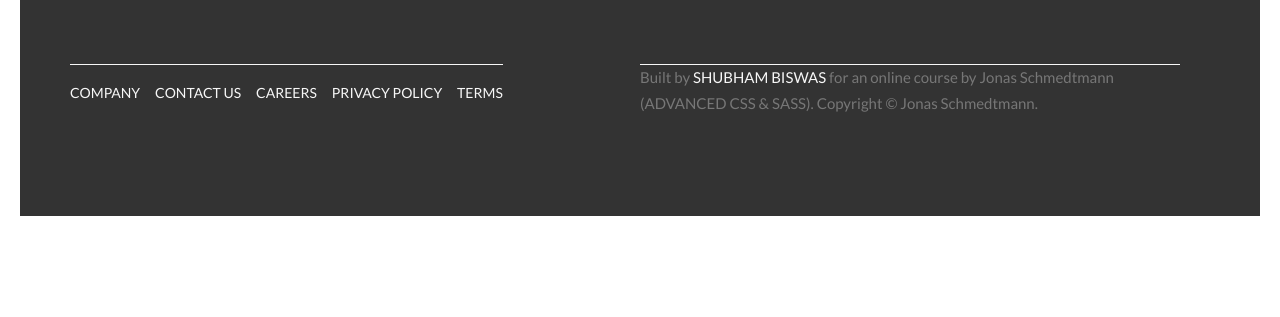
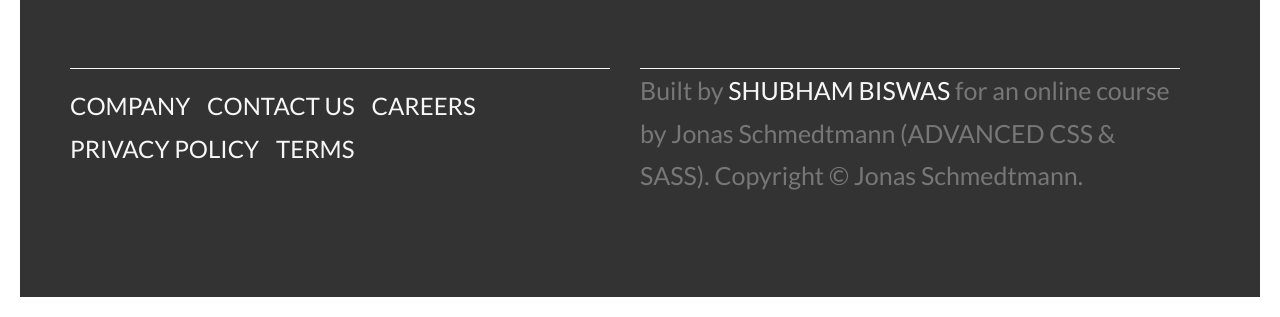
Before and after one commit to CodeWeeD0/natours, a website: page index.html in a window 1280 px wide. Shown: the part 4881-5198 px from the top of the page. Before the commit the page ends 5117 px from the top, so only its background shows below. Drawn offline with Linux system fonts and the light colour scheme.

Commit message:
media queries edit 5

```diff
--- a/sass/layout/_footer.scss
+++ b/sass/layout/_footer.scss
@@ -1,12 +1,20 @@
 .footer{
     background-color: $color-grey-dark-3;
     padding: 10rem 0;
-    font-size: $heading_tertiary_fs;
+    font-size: $heading_tertiary_fs +1;
     font-weight: 400;
+
+    @include respond(tab-port){
+        padding: 8rem 3rem;
+    }
 
     &__logo-box{
         text-align: center;
         margin-bottom: 6rem;
+        @include respond(tab-port){
+            margin-bottom: 4rem;;
+        }
+
     }
 
     &__logo{
@@ -18,6 +26,11 @@
         border-top: 1px solid $color-grey-light-1;
         padding-top: 1.5rem;
         display: inline-block;
+
+        @include respond(tab-port){
+            width: 100%;
+            text-align: center;
+        }
     }
 
     &__list{
@@ -25,7 +38,7 @@
     }
 
     &__item{
-        font-size: $paragraph_fs;
+        font-size: $paragraph_fs+1;
         display: inline-block;
         &:not(:last-child){
             margin-right: 1.2rem;
@@ -53,6 +66,10 @@
 
     &__copyright{
         border-top: 1px solid $color-grey-light-1;
+        @include respond(tab-port){
+            width: 100%;
+            text-align: center;
+        }
     }
 
 }
--- a/sass/layout/_grid.scss
+++ b/sass/layout/_grid.scss
@@ -12,6 +12,7 @@
 
     @include respond(tab-port){
         margin-bottom: $gutter-vertical - 5 !important;
+        //padding: 0 3rem;
     }
 
     @include clearfix;
--- a/sass/layout/_navigation.scss
+++ b/sass/layout/_navigation.scss
@@ -16,6 +16,11 @@
         text-align: center;
         cursor: pointer;
 
+        @include respond(tab-port){
+            height: 5.5rem;
+            width: 5.5rem;
+        }
+
     }
 
     &__background{
@@ -29,6 +34,11 @@
         z-index: 1000;
         box-shadow: 1rem 1rem 3rem rgba($color-black, .3);
         transition: all .6s cubic-bezier(.88,.85,.18,.98);
+
+        @include respond(tab-port){
+            height: 4rem + 1;
+            width: 4rem + 1;
+        }
     }
 
     &__nav{
@@ -105,6 +115,10 @@
     &__icon{
         position: relative;
         margin-top: 2.3rem;
+
+        @include respond(tab-port){
+            margin-top: 2.8rem;
+        }
         &,
         &::before,
         &::after{
@@ -113,6 +127,11 @@
             background-color: $color-grey-dark-3;
             display: inline-block;
             transition: all .2s;
+
+            @include respond(tab-port){
+                width: 2rem;
+                height: 2px;
+            }
         }
 
         &::before,
@@ -122,8 +141,18 @@
             left: 0;
         }
 
-        &::before{ top: -.6rem; }
-        &::after{ top: .6rem; }
+        &::before{
+            top: -.6rem;
+            @include respond(tab-port){
+                top: -.8rem;
+            }
+        }
+        &::after{
+            top: .6rem;
+            @include respond(tab-port){
+                top: .8rem;
+            }
+        }
     }
 
     &__button:hover &__icon::before{
--- a/sass/pages/_home.scss
+++ b/sass/pages/_home.scss
@@ -4,7 +4,7 @@
     height: 90rem;
     padding: 12rem;
     @include respond(tab-port){
-        margin-top: -10vh;
+        margin-top: -20vh;
         padding-bottom: 10rem;
         height: 130rem;
     }
@@ -39,6 +39,12 @@
     //padding: 15rem 0;
     padding-bottom: 10rem;
     position: relative;
+
+    @include respond(tab-port){
+        margin-top: -10rem;
+        padding-bottom: 6rem;
+    }
+
 }
 
 .section-book{
```
Also changed, not shown: css/style.css.
